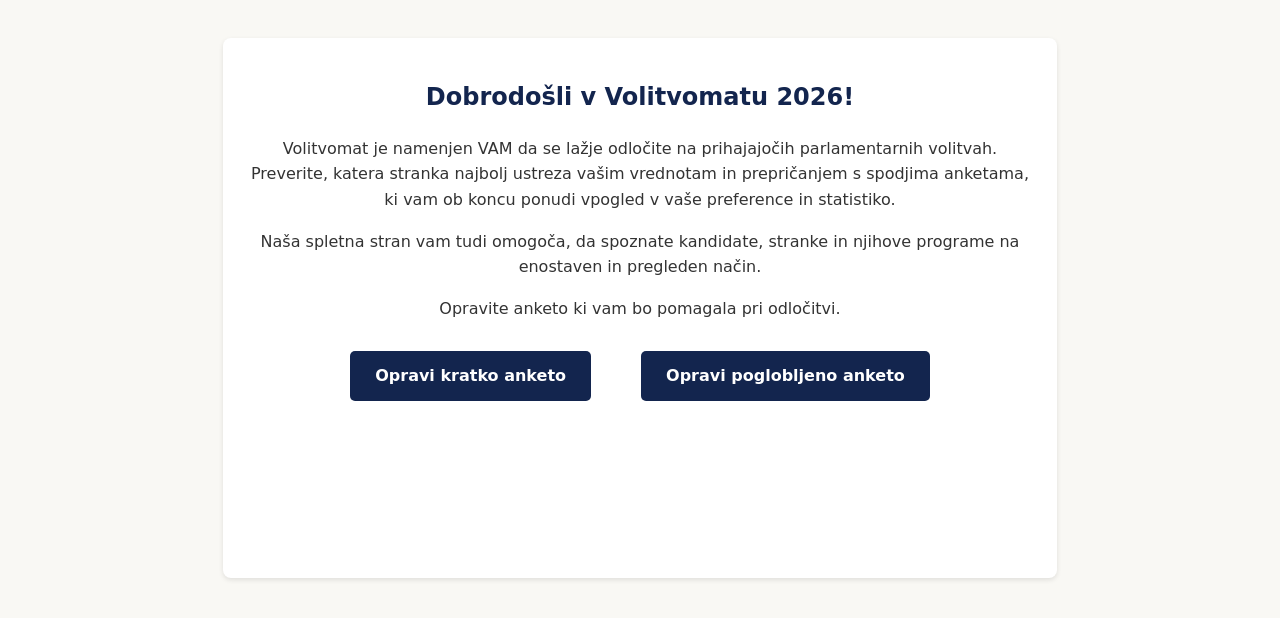
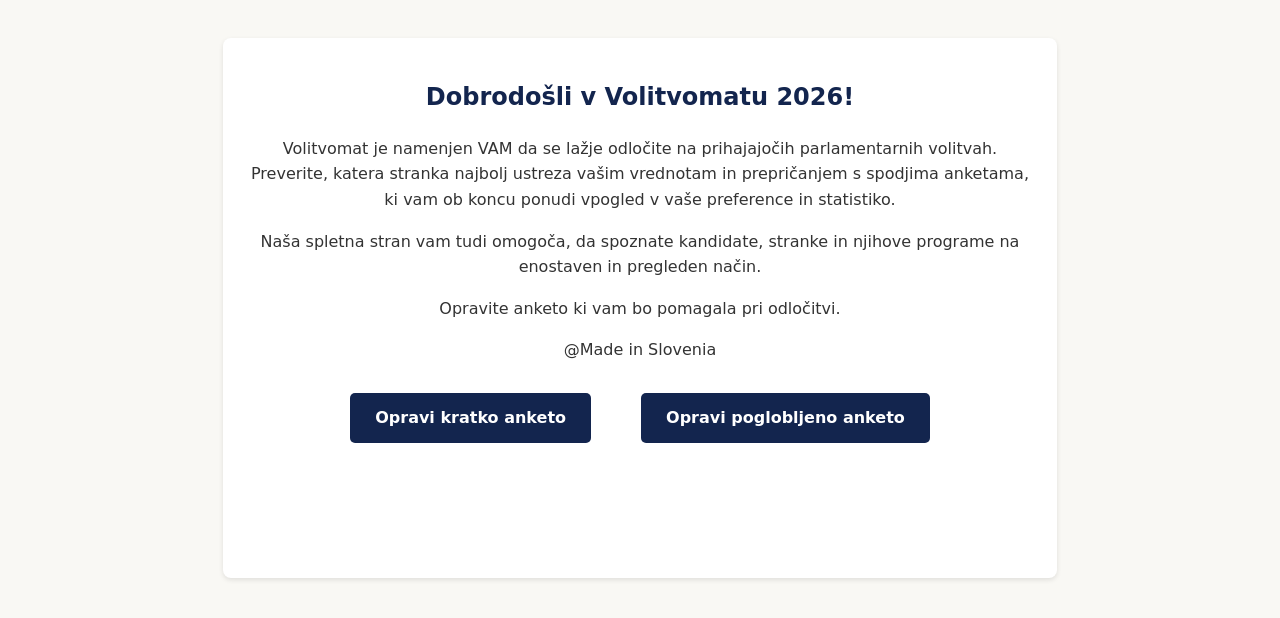
Before and after one commit to Juras122/Volitvomat2026, a plain HTML site: page index.html in a window 1280 px wide. Shown: the part 58-676 px from the top of the page. Drawn offline with Linux system fonts and the light colour scheme.

Commit message:
Update index.html

```diff
--- a/index.html
+++ b/index.html
@@ -47,6 +47,7 @@
         vašim vrednotam in prepričanjem s spodjima anketama, ki vam ob koncu ponudi vpogled v vaše preference in statistiko.</p>
         <p>Naša spletna stran vam tudi omogoča, da spoznate kandidate, stranke in njihove programe na enostaven in pregleden način.</p>
         <p>Opravite anketo ki vam bo pomagala pri odločitvi.</p>
+        <p>@Made in Slovenia</p>
 
 
         <div class="AnketaGumbi">
```
